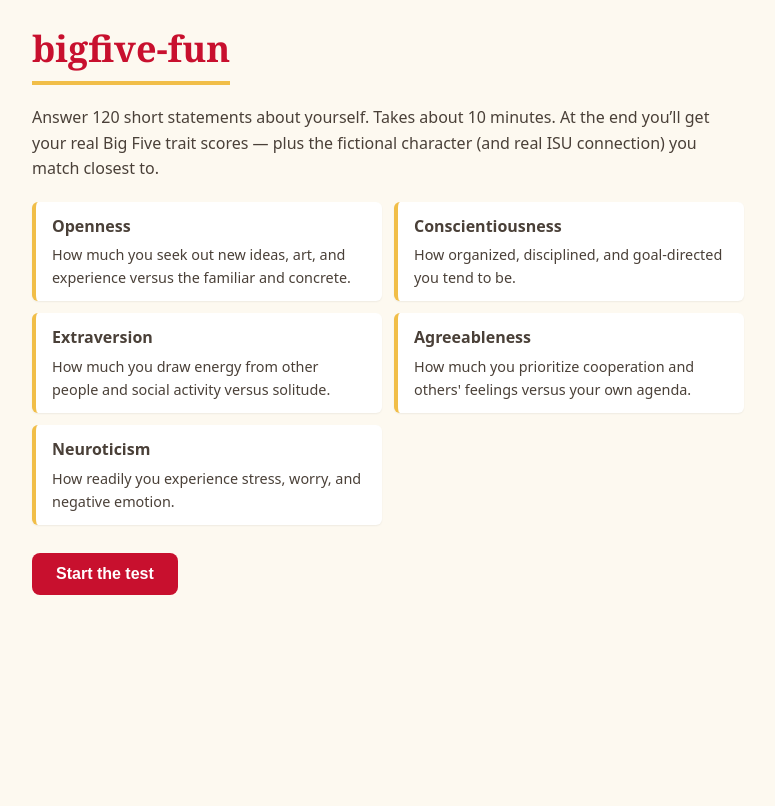
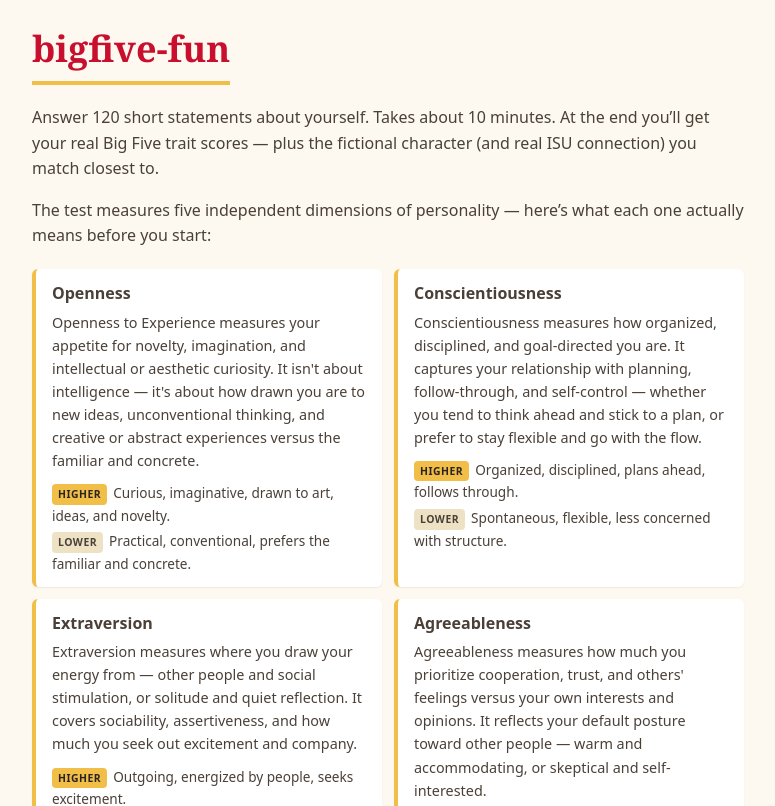
Before and after one commit to sfj68/bigfive-fun, a React (Vite) app: page / in a window 1280 px wide. Shown: the top 806 px of the page, without its empty margins (252-1027 px from the left). Built offline with nearby package versions, Linux system fonts and the light colour scheme.

Commit message:
Add detailed trait explanations with high/low summaries to intro screen

```diff
--- a/src/App.tsx
+++ b/src/App.tsx
@@ -7,6 +7,7 @@ import choices from './data/choices'
 import characters from './data/characters'
 import traitInfo from './data/traitInfo'
 import traitNotes from './data/traitNotes'
+import traitExplainers from './data/traitExplainers'
 import { scoreAnswers } from './lib/scoring'
 import { findMatchesByMedium } from './lib/matching'
 import type { Answer, Matches, Scores } from './lib/types'
@@ -29,7 +30,11 @@ function App() {
   return (
     <div className="app">
       {stage === 'intro' && (
-        <IntroScreen questionCount={questions.length} traitInfos={traitInfo} onStart={() => setStage('quiz')} />
+        <IntroScreen
+          questionCount={questions.length}
+          traitExplainers={traitExplainers}
+          onStart={() => setStage('quiz')}
+        />
       )}
       {stage === 'quiz' && <QuestionFlow questions={questions} choices={choices} onComplete={handleComplete} />}
       {stage === 'results' && scores && matches && (
--- a/src/components/IntroScreen.tsx
+++ b/src/components/IntroScreen.tsx
@@ -1,12 +1,12 @@
-import type { TraitInfo } from '../lib/types'
+import type { TraitExplainer } from '../lib/types'
 
 interface IntroScreenProps {
   questionCount: number
-  traitInfos: TraitInfo[]
+  traitExplainers: TraitExplainer[]
   onStart: () => void
 }
 
-function IntroScreen({ questionCount, traitInfos, onStart }: IntroScreenProps) {
+function IntroScreen({ questionCount, traitExplainers, onStart }: IntroScreenProps) {
   return (
     <div className="intro">
       <h1>bigfive-fun</h1>
@@ -15,12 +15,26 @@ function IntroScreen({ questionCount, traitInfos, onStart }: IntroScreenProps) {
         you&rsquo;ll get your real Big Five trait scores — plus the fictional character (and real ISU
         connection) you match closest to.
       </p>
+      <p>
+        The test measures five independent dimensions of personality — here&rsquo;s what each one
+        actually means before you start:
+      </p>
 
       <div className="trait-preview">
-        {traitInfos.map((info) => (
-          <div className="trait-preview-item" key={info.domain}>
-            <p className="trait-preview-label">{info.label}</p>
-            <p className="trait-preview-description">{info.description}</p>
+        {traitExplainers.map((explainer) => (
+          <div className="trait-preview-item" key={explainer.domain}>
+            <p className="trait-preview-label">{explainer.label}</p>
+            <p className="trait-preview-description">{explainer.description}</p>
+            <div className="trait-preview-poles">
+              <p className="trait-preview-pole">
+                <span className="trait-preview-pole-tag trait-preview-pole-tag-high">Higher</span>
+                {explainer.highSummary}
+              </p>
+              <p className="trait-preview-pole">
+                <span className="trait-preview-pole-tag trait-preview-pole-tag-low">Lower</span>
+                {explainer.lowSummary}
+              </p>
+            </div>
           </div>
         ))}
       </div>
--- /dev/null
+++ b/src/data/traitExplainers.ts
@@ -0,0 +1,46 @@
+import type { TraitExplainer } from '../lib/types'
+
+const traitExplainers: TraitExplainer[] = [
+  {
+    domain: 'O',
+    label: 'Openness',
+    description:
+      "Openness to Experience measures your appetite for novelty, imagination, and intellectual or aesthetic curiosity. It isn't about intelligence — it's about how drawn you are to new ideas, unconventional thinking, and creative or abstract experiences versus the familiar and concrete.",
+    highSummary: 'Curious, imaginative, drawn to art, ideas, and novelty.',
+    lowSummary: 'Practical, conventional, prefers the familiar and concrete.',
+  },
+  {
+    domain: 'C',
+    label: 'Conscientiousness',
+    description:
+      'Conscientiousness measures how organized, disciplined, and goal-directed you are. It captures your relationship with planning, follow-through, and self-control — whether you tend to think ahead and stick to a plan, or prefer to stay flexible and go with the flow.',
+    highSummary: 'Organized, disciplined, plans ahead, follows through.',
+    lowSummary: 'Spontaneous, flexible, less concerned with structure.',
+  },
+  {
+    domain: 'E',
+    label: 'Extraversion',
+    description:
+      'Extraversion measures where you draw your energy from — other people and social stimulation, or solitude and quiet reflection. It covers sociability, assertiveness, and how much you seek out excitement and company.',
+    highSummary: 'Outgoing, energized by people, seeks excitement.',
+    lowSummary: 'Reserved, energized by solitude, prefers calm settings.',
+  },
+  {
+    domain: 'A',
+    label: 'Agreeableness',
+    description:
+      "Agreeableness measures how much you prioritize cooperation, trust, and others' feelings versus your own interests and opinions. It reflects your default posture toward other people — warm and accommodating, or skeptical and self-interested.",
+    highSummary: 'Cooperative, trusting, empathetic, puts others first.',
+    lowSummary: 'Skeptical, competitive, prioritizes own interests.',
+  },
+  {
+    domain: 'N',
+    label: 'Neuroticism',
+    description:
+      "Neuroticism measures how readily you experience stress, worry, and negative emotion, and how quickly you recover from it. It isn't about mental illness — it's about emotional reactivity and how much day-to-day life tends to unsettle you.",
+    highSummary: 'Sensitive to stress, prone to worry, emotionally reactive.',
+    lowSummary: 'Calm under pressure, emotionally stable, even-keeled.',
+  },
+]
+
+export default traitExplainers
--- a/src/index.css
+++ b/src/index.css
@@ -94,10 +94,44 @@ body {
 }
 
 .trait-preview-description {
-  margin: 0;
+  margin: 0 0 10px;
   font-size: 0.9rem;
   color: var(--body-text);
   line-height: 1.4;
+}
+
+.trait-preview-poles {
+  display: flex;
+  flex-direction: column;
+  gap: 4px;
+}
+
+.trait-preview-pole {
+  margin: 0;
+  font-size: 0.85rem;
+  color: var(--body-text);
+  line-height: 1.4;
+}
+
+.trait-preview-pole-tag {
+  display: inline-block;
+  font-size: 0.65rem;
+  font-weight: 700;
+  letter-spacing: 0.5px;
+  text-transform: uppercase;
+  border-radius: 4px;
+  padding: 2px 6px;
+  margin-right: 6px;
+}
+
+.trait-preview-pole-tag-high {
+  background: var(--gold);
+  color: var(--ink);
+}
+
+.trait-preview-pole-tag-low {
+  background: #eee2c5;
+  color: var(--body-text);
 }
 
 .progress {
```
Also changed, not shown: src/lib/types.ts (+8 -0 lines), 2 other files (tests, documents, lock files or other folders).
